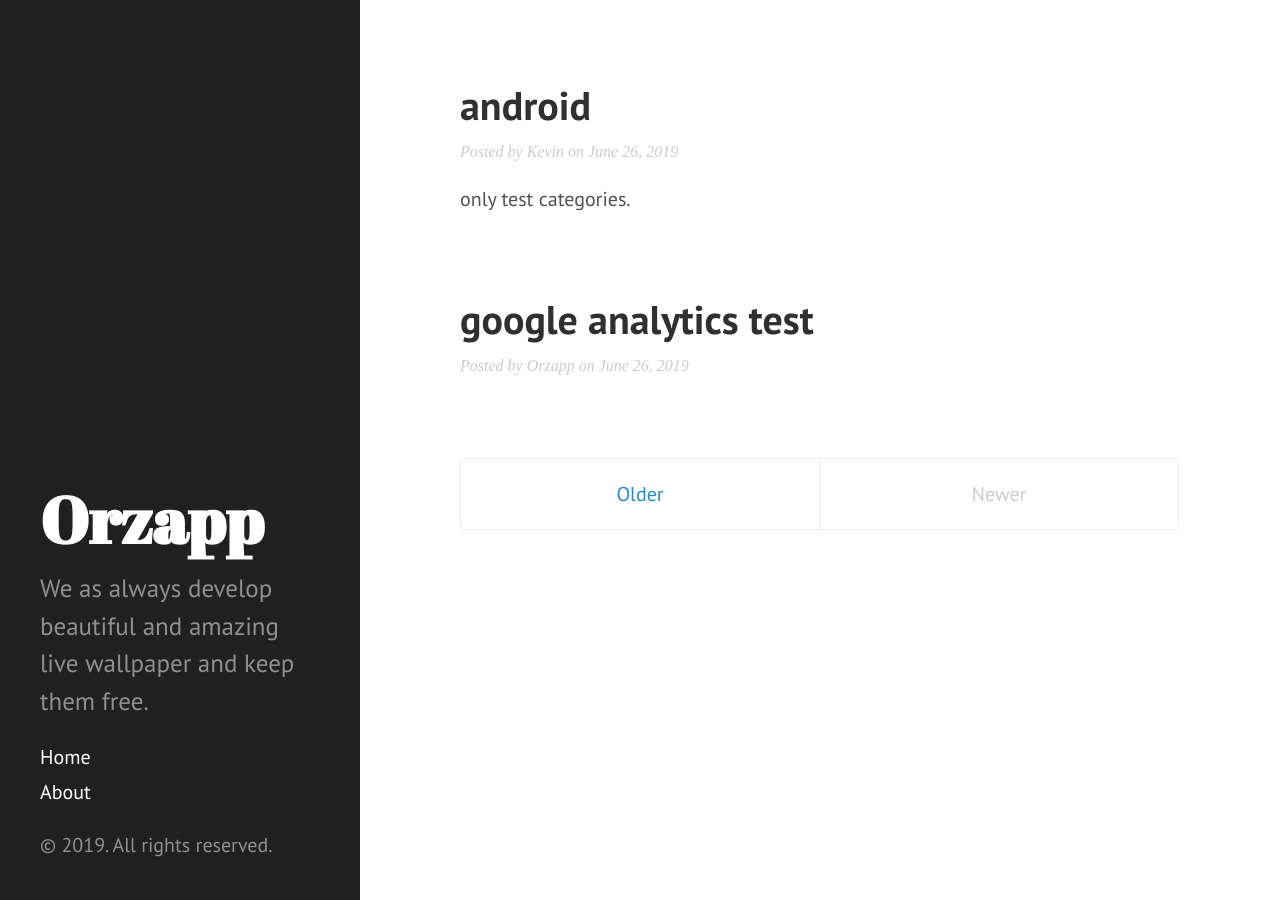
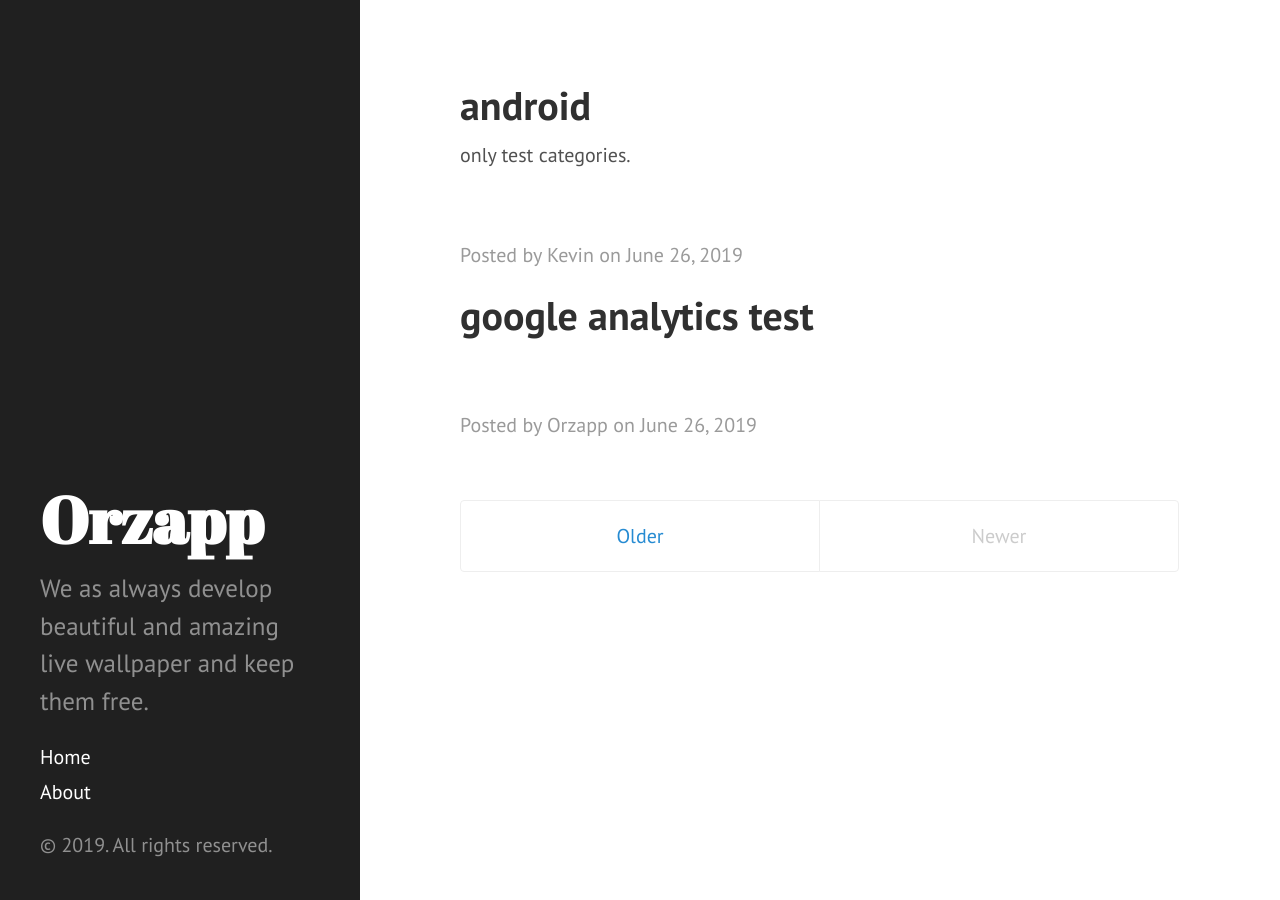
Before and after one commit to Amzaing/Amzaing.github.io, a Jekyll site: the page built from index.html, in a window 1280 px wide. Built offline with Jekyll 4.4.1, drawn with Linux system fonts in a browser that asks for light colours; the list of posts is cut into pages by our own code.

Commit message:
Update index.html

```diff
--- a/index.html
+++ b/index.html
@@ -12,12 +12,12 @@
                 {{ post.title }}
               </a>
             </h1>
-           <p class= "post-meta">
-             Posted by {% if post.author %}{{ post.author }}{% else %}{{ site.title }}{% endif %} on {{ post.date | date: "%B %-d, %Y" }}
-           </p>
           <!-- <time datetime="{{ post.date | date_to_xmlschema }}" class="post-date">{{ post.date | date_to_string }}</time> -->
             {{ post.content | strip_html | truncate:80 }}
            </article>
+           <p class= "post-date">
+           Posted by {% if post.author %}{{ post.author }}{% else %}{{ site.title }}{% endif %} on {{ post.date | date: "%B %-d, %Y" }}
+           </p>
       {% endif %}
   {% endfor %}
 </div>
```
